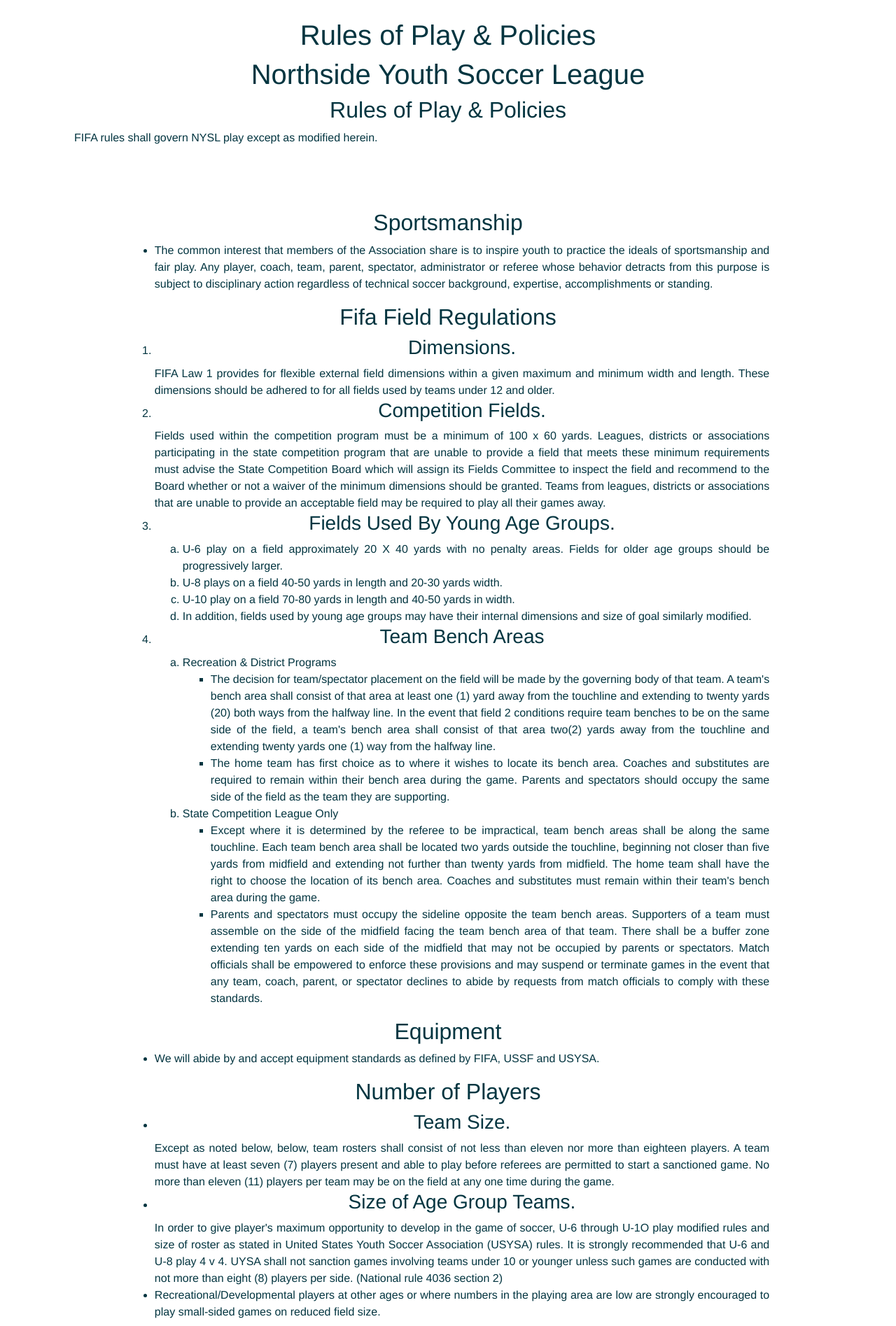
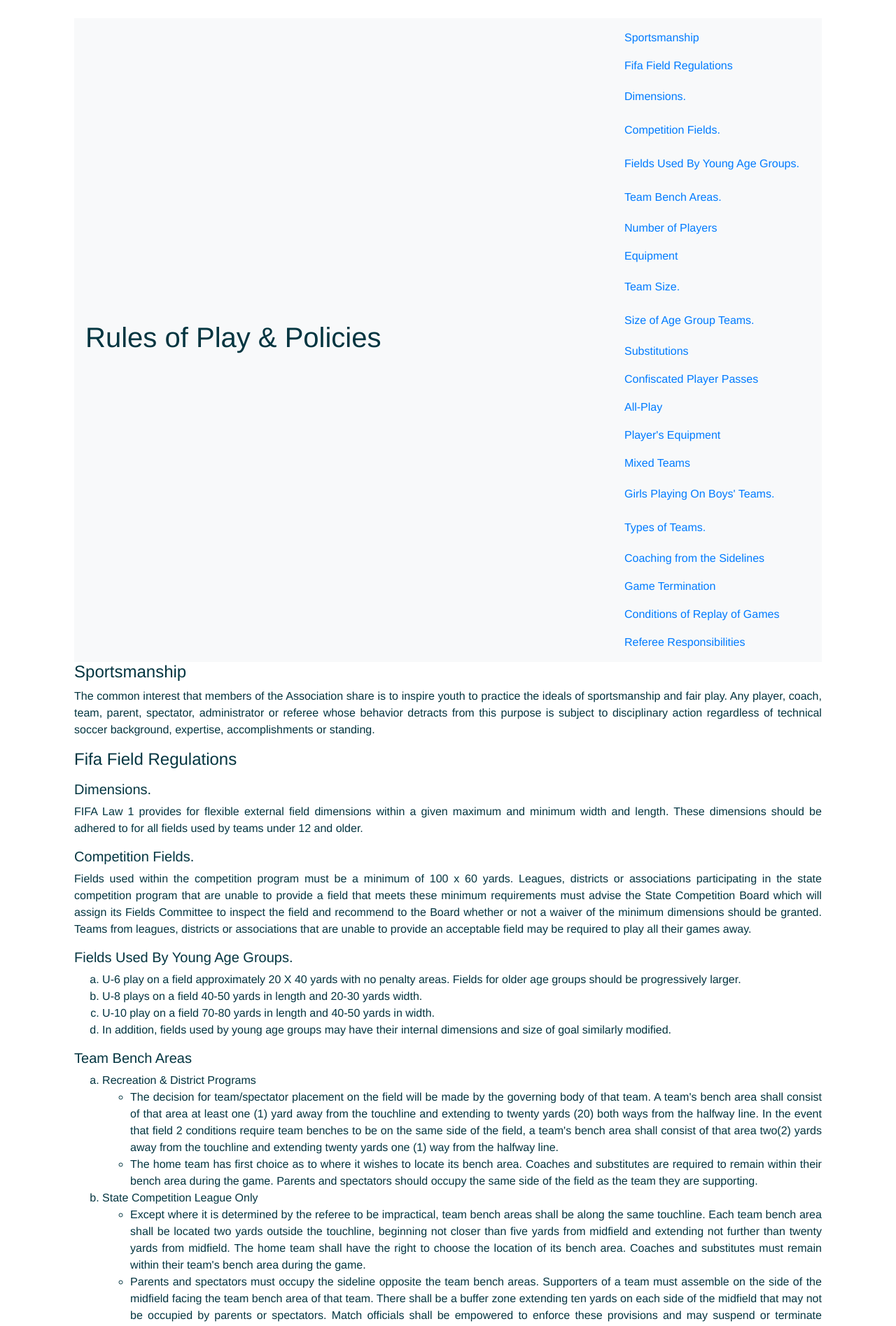
Before and after one commit to IgnGGA/20210104-tarea02-entrega-3, a Vue app: page /rules in a window 1280 px wide. Shown: the part 160-2055 px from the top of the page at 70% size. Built offline with nearby package versions, Linux system fonts and the light colour scheme.

Commit message:
se cambia estilo de la vista Rules.vue

```diff
--- a/src/assets/scss/components/_navbar.scss
+++ b/src/assets/scss/components/_navbar.scss
@@ -1,13 +1,13 @@
 #navbar {
   .navbar{
   margin-bottom: 3.5%;
-  background-color: $color01;}
+  background-color: $color01;
 
     .link{
       padding-left: 2%;
       padding-right: 2%;
     }
-    background-color: $color01;
     border-top-left-radius: 15%;
     border-top-right-radius: 15%;
   }
+}
--- a/src/assets/scss/views/_rules.scss
+++ b/src/assets/scss/views/_rules.scss
@@ -9,4 +9,6 @@
     h1,h2,h3{
       text-align: center;
     }
+    display: flex;
+    flex-flow: column;
   }
--- a/src/components/Navbar.vue
+++ b/src/components/Navbar.vue
@@ -1,6 +1,6 @@
 <template>
     <div id="navbar">
-      <nav class="navbar navbar-expand-lg navbar-dark ">
+      <nav class="navbar navbar-expand-lg navbar-dark">
     <div class="container-fluid">
       <router-link class="navbar-brand" to="/">NYLS</router-link>
       <button class="navbar-toggler" type="button" data-bs-toggle="collapse" data-bs-target="#navbarColor01" aria-controls="navbarColor01" aria-expanded="false" aria-label="Toggle navigation">
--- a/src/views/Rules.vue
+++ b/src/views/Rules.vue
@@ -1,55 +1,74 @@
 <template>
   <div id="rules">
-    <div id="container">
-      <div id="pageheader">
-        <h1>Rules of Play &amp; Policies</h1>
-      </div>
-      <div id="bodycontent">
-        <div id="titlecenter">
-          <h1>Northside Youth Soccer League</h1>
-          <h2>Rules of Play &amp; Policies</h2>
-          <p>FIFA rules shall govern NYSL play except as modified herein.</p>
-        </div>
+    <nav id="navbar-example3" class="navbar navbar-light bg-light">
+      <h1>Rules of Play &amp; Policies</h1>
+      <nav class="nav nav-pills flex-column">
+        <a class="nav-link" href="#item-1">Sportsmanship</a>
+        <a class="nav-link" href="#item-2">Fifa Field Regulations</a>
+        <nav class="nav nav-pills flex-column">
+          <a class="nav-link ms-3 my-1" href="#item-2-1">Dimensions.</a>
+          <a class="nav-link ms-3 my-1" href="#item-2-2">Competition Fields.</a>
+          <a class="nav-link ms-3 my-1" href="#item-2-3">Fields Used By Young Age Groups.</a>
+          <a class="nav-link ms-3 my-1" href="#item-2-4">Team Bench Areas.</a>
+        </nav>
+        <a class="nav-link" href="#item-3">Number of Players</a>
+        <a class="nav-link" href="#item-4">Equipment</a>
+        <nav class="nav nav-pills flex-column">
+          <a class="nav-link ms-3 my-1" href="#item-4-1">Team Size.</a>
+          <a class="nav-link ms-3 my-1" href="#item-4-2">Size of Age Group Teams.</a>
+        </nav>
+        <a class="nav-link" href="#item-5">Substitutions</a>
+        <a class="nav-link" href="#item-6">Confiscated Player Passes</a>
+        <a class="nav-link" href="#item-7">All-Play</a>
+        <a class="nav-link" href="#item-8">Player's Equipment</a>
+        <a class="nav-link" href="#item-9">Mixed Teams</a>
+         <nav class="nav nav-pills flex-column">
+          <a class="nav-link ms-3 my-1" href="#item-9-1">Girls Playing On Boys' Teams.</a>
+          <a class="nav-link ms-3 my-1" href="#item-9-2">Types of Teams.</a>
+        </nav>
+        <a class="nav-link" href="#item-10">Coaching from the Sidelines</a>
+        <a class="nav-link" href="#item-11">Game Termination</a>
+        <a class="nav-link" href="#item-12">Conditions of Replay of Games</a>
+        <a class="nav-link" href="#item-13">Referee Responsibilities</a>
+      </nav>
+    </nav>
 
-        <div id="rules">
-          <h2>Sportsmanship</h2>
-          <ul>
-            <li>
-              The common interest that members of the Association share is to
-              inspire youth to practice the ideals of sportsmanship and fair
-              play. Any player, coach, team, parent, spectator, administrator or
-              referee whose behavior detracts from this purpose is subject to
-              disciplinary action regardless of technical soccer background,
-              expertise, accomplishments or standing.
-            </li>
-          </ul>
-
-          <h2>Fifa Field Regulations</h2>
-          <ol>
-            <li>
-              <h3>Dimensions.</h3>
-              FIFA Law 1 provides for flexible external field dimensions within
-              a given maximum and minimum width and length. These dimensions
-              should be adhered to for all fields used by teams under 12 and
-              older.
-            </li>
-
-            <li>
-              <h3>Competition Fields.</h3>
-              Fields used within the competition program must be a minimum of
-              100 x 60 yards. Leagues, districts or associations participating
-              in the state competition program that are unable to provide a
-              field that meets these minimum requirements must advise the State
-              Competition Board which will assign its Fields Committee to
-              inspect the field and recommend to the Board whether or not a
-              waiver of the minimum dimensions should be granted. Teams from
-              leagues, districts or associations that are unable to provide an
-              acceptable field may be required to play all their games away.
-            </li>
-
-            <li>
-              <h3>Fields Used By Young Age Groups.</h3>
-              <ol type="a">
+    <div
+      data-bs-spy="scroll"
+      data-bs-target="#navbar-example3"
+      data-bs-offset="0"
+      tabindex="0"
+    >
+      <h4 id="item-1">Sportsmanship</h4>
+      <p>
+        The common interest that members of the Association share is to inspire
+        youth to practice the ideals of sportsmanship and fair play. Any player,
+        coach, team, parent, spectator, administrator or referee whose behavior
+        detracts from this purpose is subject to disciplinary action regardless
+        of technical soccer background, expertise, accomplishments or standing.
+      </p>
+      <h4 id="item-2">Fifa Field Regulations</h4>
+      <p></p>
+      <h5 id="item-2-1">Dimensions.</h5>
+      <p>
+        FIFA Law 1 provides for flexible external field dimensions within a
+        given maximum and minimum width and length. These dimensions should be
+        adhered to for all fields used by teams under 12 and older.
+      </p>
+      <h5 id="item-2-2">Competition Fields.</h5>
+      <p>
+        Fields used within the competition program must be a minimum of 100 x 60
+        yards. Leagues, districts or associations participating in the state
+        competition program that are unable to provide a field that meets these
+        minimum requirements must advise the State Competition Board which will
+        assign its Fields Committee to inspect the field and recommend to the
+        Board whether or not a waiver of the minimum dimensions should be
+        granted. Teams from leagues, districts or associations that are unable
+        to provide an acceptable field may be required to play all their games
+        away.
+      </p>
+      <h5 id="item-2-3">Fields Used By Young Age Groups.</h5>
+      <p><ol type="a">
                 <li>
                   U-6 play on a field approximately 20 X 40 yards with no
                   penalty areas. Fields for older age groups should be
@@ -67,12 +86,9 @@
                   In addition, fields used by young age groups may have their
                   internal dimensions and size of goal similarly modified.
                 </li>
-              </ol>
-            </li>
-
-            <li>
-              <h3>Team Bench Areas</h3>
-              <ol type="a">
+              </ol></p>
+      <h5 id="item-2-4">Team Bench Areas</h5>
+      <p><ol type="a">
                 <li>
                   Recreation &amp; District Programs
                   <ul>
@@ -124,48 +140,32 @@
                     </li>
                   </ul>
                 </li>
-              </ol>
-            </li>
-          </ol>
-
-          <h2>Equipment</h2>
-          <ul>
-            <li>
-              We will abide by and accept equipment standards as defined by
-              FIFA, USSF and USYSA.
-            </li>
-          </ul>
-
-          <h2>Number of Players</h2>
-          <ul>
-            <li>
-              <h3>Team Size.</h3>
-              Except as noted below, below, team rosters shall consist of not
-              less than eleven nor more than eighteen players. A team must have
+              </ol></p>
+      <h4 id="item-3">Equipment</h4>
+      <p>We will abide by and accept equipment standards as defined by
+              FIFA, USSF and USYSA.</p>
+      <h4 id="item-4">Number of Players</h4>
+      <p></p>
+      <h5 id="item-4-1">Team Size.</h5>
+      <p>Except as noted below, below, team rosters shall consist of not
+          less than eleven nor more than eighteen players. A team must have
               at least seven (7) players present and able to play before
               referees are permitted to start a sanctioned game. No more than
               eleven (11) players per team may be on the field at any one time
-              during the game.
-            </li>
-            <li>
-              <h3>Size of Age Group Teams.</h3>
-              In order to give player's maximum opportunity to develop in the
+              during the game.</p>
+      <h5 id="item-4-2">Size of Age Group Teams.</h5>
+      <p>In order to give player's maximum opportunity to develop in the
               game of soccer, U-6 through U-1O play modified rules and size of
               roster as stated in United States Youth Soccer Association (USYSA)
               rules. It is strongly recommended that U-6 and U-8 play 4 v 4.
               UYSA shall not sanction games involving teams under 10 or younger
               unless such games are conducted with not more than eight (8)
-              players per side. (National rule 4036 section 2)
-            </li>
-            <li>
-              Recreational/Developmental players at other ages or where numbers
+              players per side. (National rule 4036 section 2)</p>
+      <p>Recreational/Developmental players at other ages or where numbers
               in the playing area are low are strongly encouraged to play
-              small-sided games on reduced field size.
-            </li>
-          </ul>
-
-          <h2>Substitutions</h2>
-          <ul>
+              small-sided games on reduced field size.</p>
+      <h4 id="item-5">Substitutions</h4>
+      <p> <ul>
             <li>
               Teams may make an unlimited number of substitutions at the times
               indicated below. A player who has been replaced may re-enter the
@@ -184,10 +184,9 @@
                 </li>
               </ol>
             </li>
-          </ul>
-
-          <h2>Confiscated Player Passes</h2>
-          <ul>
+          </ul></p>
+      <h4 id="item-6">Confiscated Player Passes</h4>
+      <p><ul>
             <li>
               Passes of any individual(s) ejected from any match shall be
               retained after the match by the referee. The pass of any
@@ -204,10 +203,9 @@
               passes to the UYSA State Office within forty-eight (48) hours of
               the conclusion of the match.
             </li>
-          </ul>
-
-          <h2>All-Play</h2>
-          <ul>
+          </ul></p>
+      <h4 id="item-7">All-Play</h4>
+      <p><ul>
             <li>
               All-play means that every recreation player on every team shall
               play at least fifty percent of each game. Coaches in the
@@ -222,33 +220,25 @@
                 </li>
               </ul>
             </li>
-          </ul>
-
-          <h2>Player's Equipment</h2>
-          <ul>
+          </ul></p>
+      <h4 id="item-8">Player's Equipment</h4>
+      <p><ul>
             <li>
               Where the uniform colors of both teams are so similar that the
               referee orders a change, the designated home team must change to
               colors distinct from those of the opponent.
             </li>
-          </ul>
-
-          <h2>Mixed Teams</h2>
-          <ul>
-            <li>
-              <h3>Girls Playing On Boys' Teams.</h3>
-              Girls are eligible to play on boys'teams with parent/guardian
-              permission.
-            </li>
-            <li>
-              <h3>Types of Teams.</h3>
-              Teams with females only are Girls Teams. All others are Boys
-              Teams.
-            </li>
-          </ul>
-
-          <h2>Coaching from the Sidelines</h2>
-          <ul>
+          </ul></p>
+      <h4 id="item-9">Mixed Teams</h4>
+      <p></p>
+      <h5 id="item-9-1">Girls Playing On Boys' Teams.</h5>
+      <p> Girls are eligible to play on boys'teams with parent/guardian
+              permission.</p>
+      <h5 id="item-9-2">Types of Teams.</h5>
+      <p>Teams with females only are Girls Teams. All others are Boys
+              Teams.</p>
+      <h4 id="item-10">Coaching from the Sidelines</h4>
+      <p> <ul>
             <li>
               Coaching from the sidelines, i.e., giving direction to one's own
               team on points of strategy and position, is permitted provided
@@ -271,10 +261,9 @@
                 </li>
               </ol>
             </li>
-          </ul>
-
-          <h2>Game Termination</h2>
-          <ul>
+          </ul></p>
+      <h4 id="item-11">Game Termination</h4>
+      <p>  <ul>
             <li>
               Any game terminated after 15 minutes into the second half by the
               referee by reason of the elements, or by reason of grave disorder
@@ -283,10 +272,9 @@
               a completed game. If a team is ahead and the game is called
               because of their actions they will lose the game 1-0.
             </li>
-          </ul>
-
-          <h2>Conditions of Replay of Games</h2>
-          <ul>
+          </ul></p>
+      <h4 id="item-12">Conditions of Replay of Games</h4>
+      <p><ul>
             <li>
               Any game which is required to be replayed as a result of any
               protest orappeal, shall be subject to the following conditions:
@@ -304,10 +292,9 @@
                 </li>
               </ol>
             </li>
-          </ul>
-
-          <h2>Referee Responsibilities</h2>
-          <ul>
+          </ul></p>
+      <h4 id="item-13">Referee Responsibilities</h4>
+      <p> <ul>
             <li>
               The referee shall verify the identity of the players and coaches
               with his/her player pass. He shall collect the passes of those
@@ -337,9 +324,7 @@
               Referees not complying with this section will be referred to the
               Disciplinary Committee.
             </li>
-          </ul>
-        </div>
-      </div>
+          </ul></p>
     </div>
   </div>
 </template>
```
